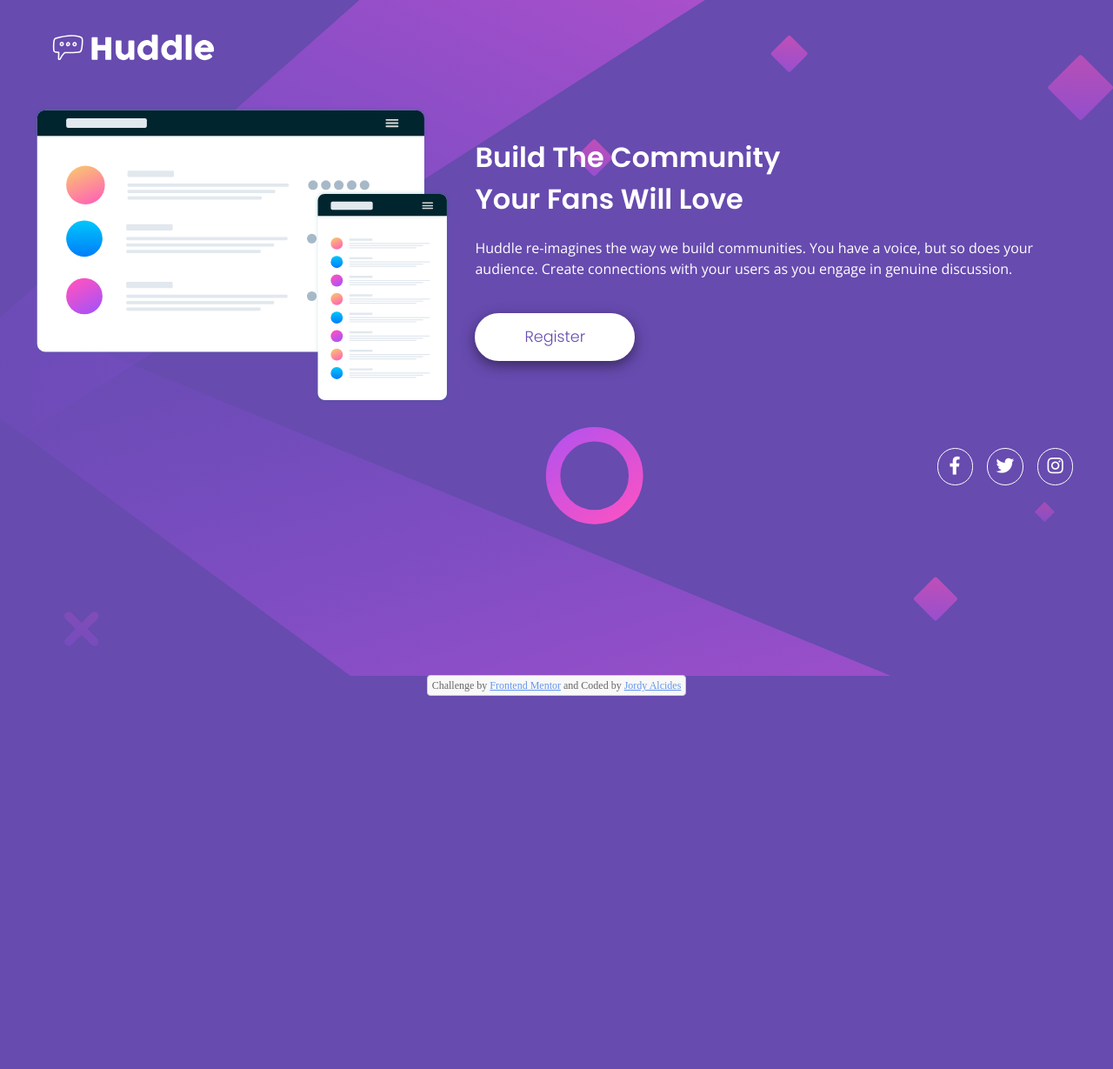
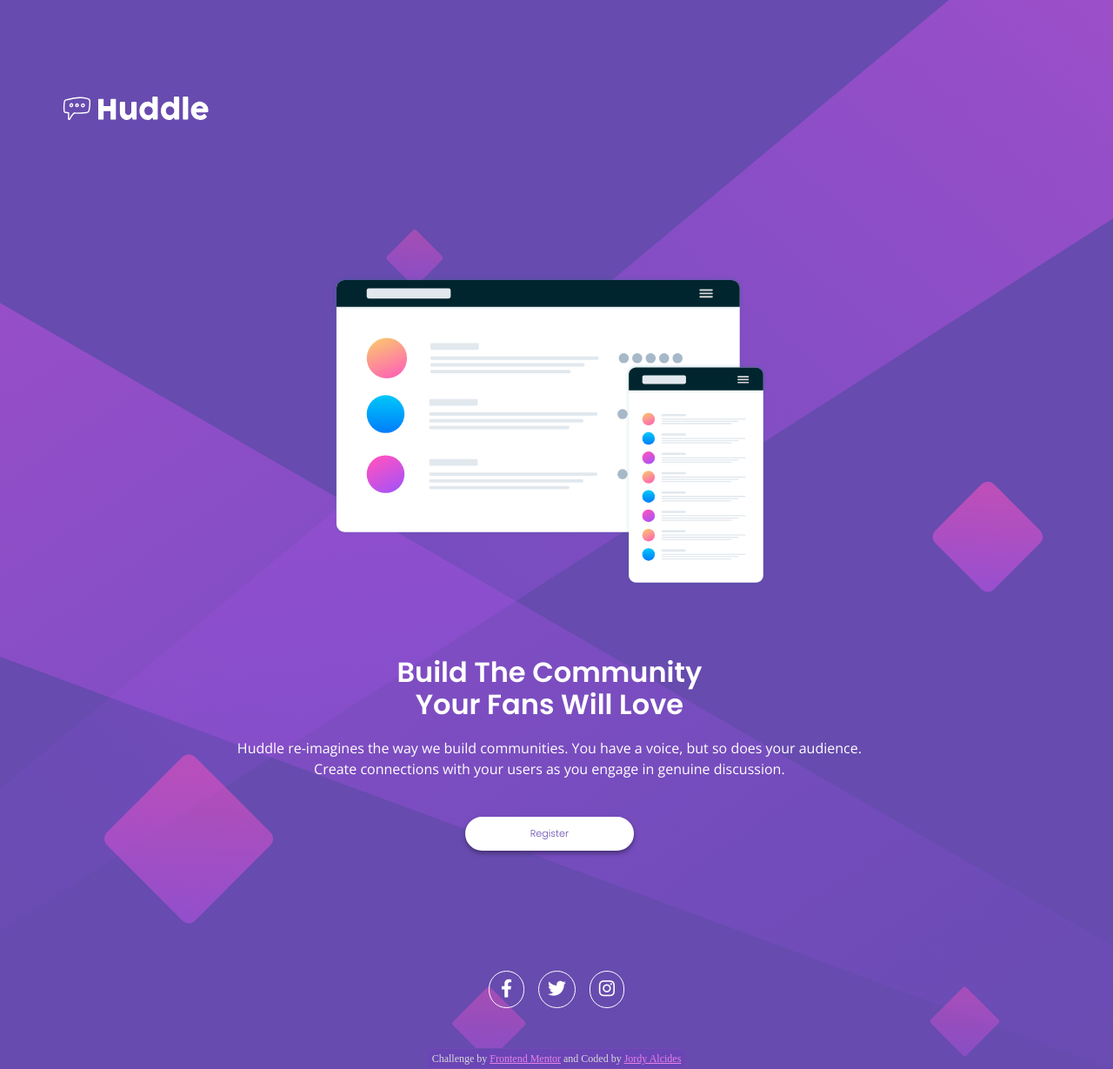
Before and after one commit to jordyalcides/huddle, a PHP site: page / in a window 1280 px wide. Shown: the whole page at 87% size. Before the commit the page ends 800 px from the top, so only its background shows below. Run offline with PHP 8.4, Linux system fonts and the light colour scheme.

Commit message:
Corrigido bug no footer Ajustada a harmonização de cores com a página principal

```diff
--- a/assets/css/style.css
+++ b/assets/css/style.css
@@ -10,6 +10,7 @@ body {
 
 .active-item {
     transition: 0.3s all;
+    cursor: pointer;
 }
 
 /* HEADER */
@@ -121,25 +122,25 @@ body {
 .attribution {
     font-size: 12px;
     text-align: center;
-    position: absolute;
+    position: relative;
     top: auto;
     bottom: 0;
     left: 0;
     right: 0;
-    margin: 0 auto;
+    margin: 3% auto 0;
     padding: 5px;
     width: fit-content;
-    background-color: #f8f8f8;
+    background-color: hsl(260, 45%, 49%);
     border-radius: 4px;
-    border: solid #c8c8d8 0.1rem;
-    color: #676767;
+    border: solid hsl(263, 40%, 49%) 0.1rem;
+    color: #d8d8d8;
 }
 
 .attribution a {
-    color: cornflowerblue;
+    color: hsl(300, 69%, 71%);
 }
 
-@media(min-width: 768px) {
+@media(min-device-width: 768px) {
     /* HEADER */
     .logotype img {
         width: 180px;
@@ -181,7 +182,7 @@ body {
     }
 }
 
-@media(min-width: 1024px) {
+@media(min-device-width: 1024px) {
     body {
         background-image: url(/assets/images/bg-desktop.svg);
     }
@@ -246,7 +247,7 @@ body {
     }
 }
 
-@media(min-width: 1440px) {
+@media(min-device-width: 1440px) {
     /* HEADER */
     .logotype {
         margin: 40px 3% 0;
```
